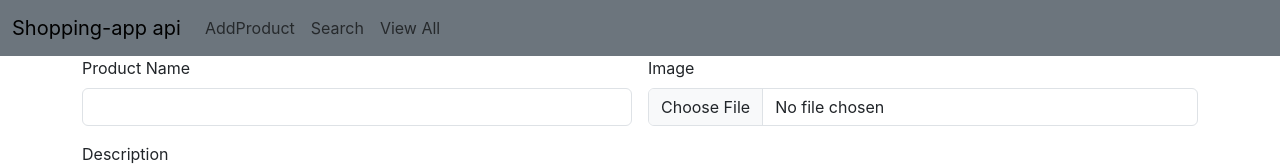
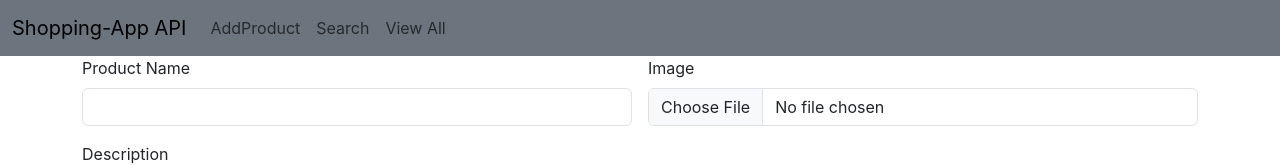
Before and after one commit to aaryaaanx/shopping-app-api, a React (Create React App) app: page / in a window 1280 px wide. Shown: the top 166 px of the page. Built offline with nearby package versions, Linux system fonts and the light colour scheme.

Commit message:
updated commit

```diff
--- a/src/components/NavBar.jsx
+++ b/src/components/NavBar.jsx
@@ -8,7 +8,7 @@ const NavBar = () => {
       <div>
             <nav class="navbar navbar-expand-lg bg-secondary">
                 <div class="container-fluid">
-                    <Link class="navbar-brand" to="/">Shopping-app api</Link>
+                    <Link class="navbar-brand" to="/">Shopping-App API</Link>
                     <button class="navbar-toggler" type="button" data-bs-toggle="collapse" data-bs-target="#navbarNav" aria-controls="navbarNav" aria-expanded="false" aria-label="Toggle navigation">
                         <span class="navbar-toggler-icon"></span>
                     </button>
```
